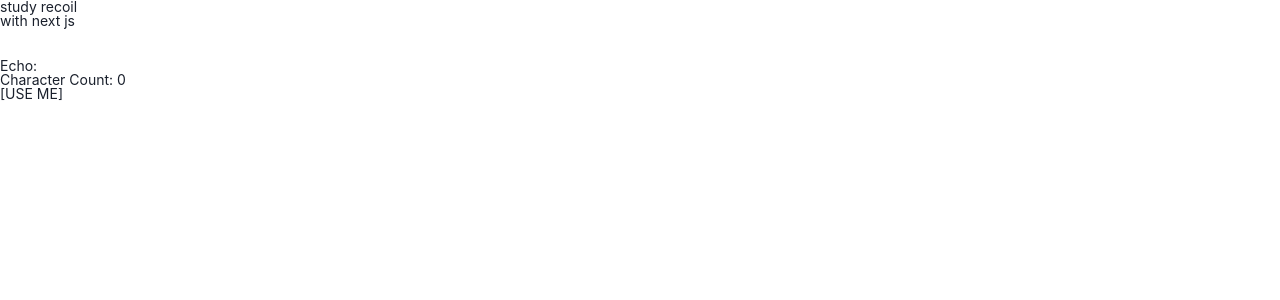
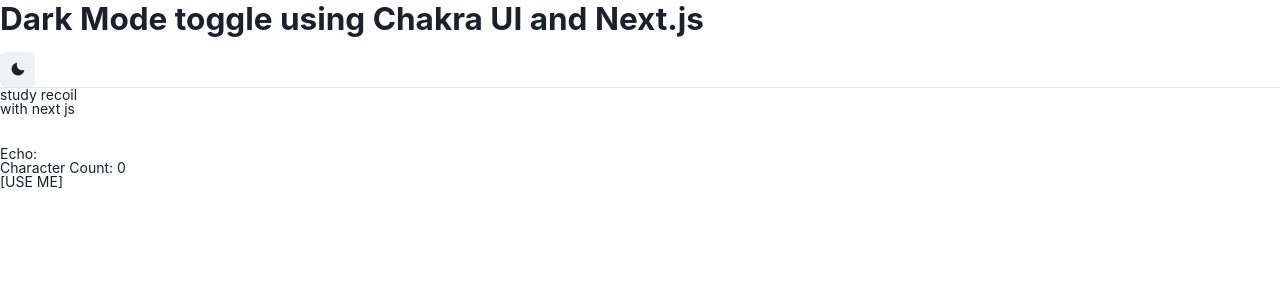
Before and after one commit to HyeYeong/study-recoil, a Next.js app: page / in a window 1280 px wide. Shown: the top 300 px of the page. Built offline with nearby package versions, Linux system fonts and the light colour scheme.

Commit message:
feat: add dark mode using chakra

```diff
--- a/package.json
+++ b/package.json
@@ -26,6 +26,7 @@
     "typescript": "5.1.6"
   },
   "devDependencies": {
+    "@chakra-ui/icons": "^2.1.0",
     "@chakra-ui/react": "^2.8.0",
     "@emotion/react": "^11.11.1",
     "@emotion/styled": "^11.11.0",
--- a/src/pages/_app.tsx
+++ b/src/pages/_app.tsx
@@ -3,6 +3,7 @@
 import { QueryClient, QueryClientProvider } from 'react-query';
 import { RecoilRoot } from 'recoil';
 import { ChakraProvider } from '@chakra-ui/react';
+import theme from '@src/styles/theme';
 
 function MyApp({ Component, pageProps }: AppProps) {
   const queryClient = new QueryClient();
@@ -10,7 +11,7 @@
   return (
     <QueryClientProvider client={queryClient}>
       <RecoilRoot>
-        <ChakraProvider>
+        <ChakraProvider theme={theme}>
           <GlobalStyle />
           <Component {...pageProps} />
         </ChakraProvider>
--- a/src/pages/_document.tsx
+++ b/src/pages/_document.tsx
@@ -1,5 +1,7 @@
 import Document, { DocumentContext, Html, Head, Main, NextScript } from 'next/document';
 import { ServerStyleSheet } from 'styled-components';
+import theme from '@src/styles/theme';
+import { ColorModeScript } from '@chakra-ui/react';
 
 export default class MyDocument extends Document {
   static async getInitialProps(ctx: DocumentContext) {
@@ -30,6 +32,7 @@
       <Html>
         <Head />
         <body>
+          <ColorModeScript initialColorMode={theme.config.initialColorMode} />
           <Main />
           <NextScript />
         </body>
--- a/src/pages/index.tsx
+++ b/src/pages/index.tsx
@@ -1,18 +1,33 @@
 import Head from 'next/head';
 import { CharacterCounter } from '@src/components/organisms/CharacterCounter';
 import { ShowData } from '@src/components/molecules/ShowData';
+import { useColorMode } from '@chakra-ui/color-mode';
+import { Heading } from '@chakra-ui/layout';
+import { MoonIcon, SunIcon } from '@chakra-ui/icons';
+import { IconButton } from '@chakra-ui/button';
+
 export default function Home() {
+  const { colorMode, toggleColorMode } = useColorMode();
+
   return (
     <div>
       <Head>
         <title>study-recoil</title>
       </Head>
       <main>
-        <h1>study recoil</h1>
-        <p>with next js</p>
-        <br />
-        <CharacterCounter />
-        <ShowData />
+        <Heading> Dark Mode toggle using Chakra UI and Next.js </Heading>
+        <IconButton onClick={toggleColorMode} aria-label="Toggle Mode" mt={4}>
+          {colorMode === 'light' ? <MoonIcon /> : <SunIcon />}
+        </IconButton>
+
+        <hr />
+        <section>
+          <h1>study recoil</h1>
+          <p>with next js</p>
+          <br />
+          <CharacterCounter />
+          <ShowData />
+        </section>
       </main>
     </div>
   );
--- /dev/null
+++ b/src/styles/theme.ts
@@ -0,0 +1,12 @@
+// 1. import `extendTheme` function
+import { extendTheme, type ThemeConfig } from '@chakra-ui/react';
+
+// 2. Add your color mode config
+const config: ThemeConfig = {
+  initialColorMode: 'light',
+  useSystemColorMode: false,
+};
+
+// 3. extend the theme
+const theme = extendTheme({ config });
+export default theme;
```
Also changed, not shown: 1 other file (tests, documents, lock files or other folders).
